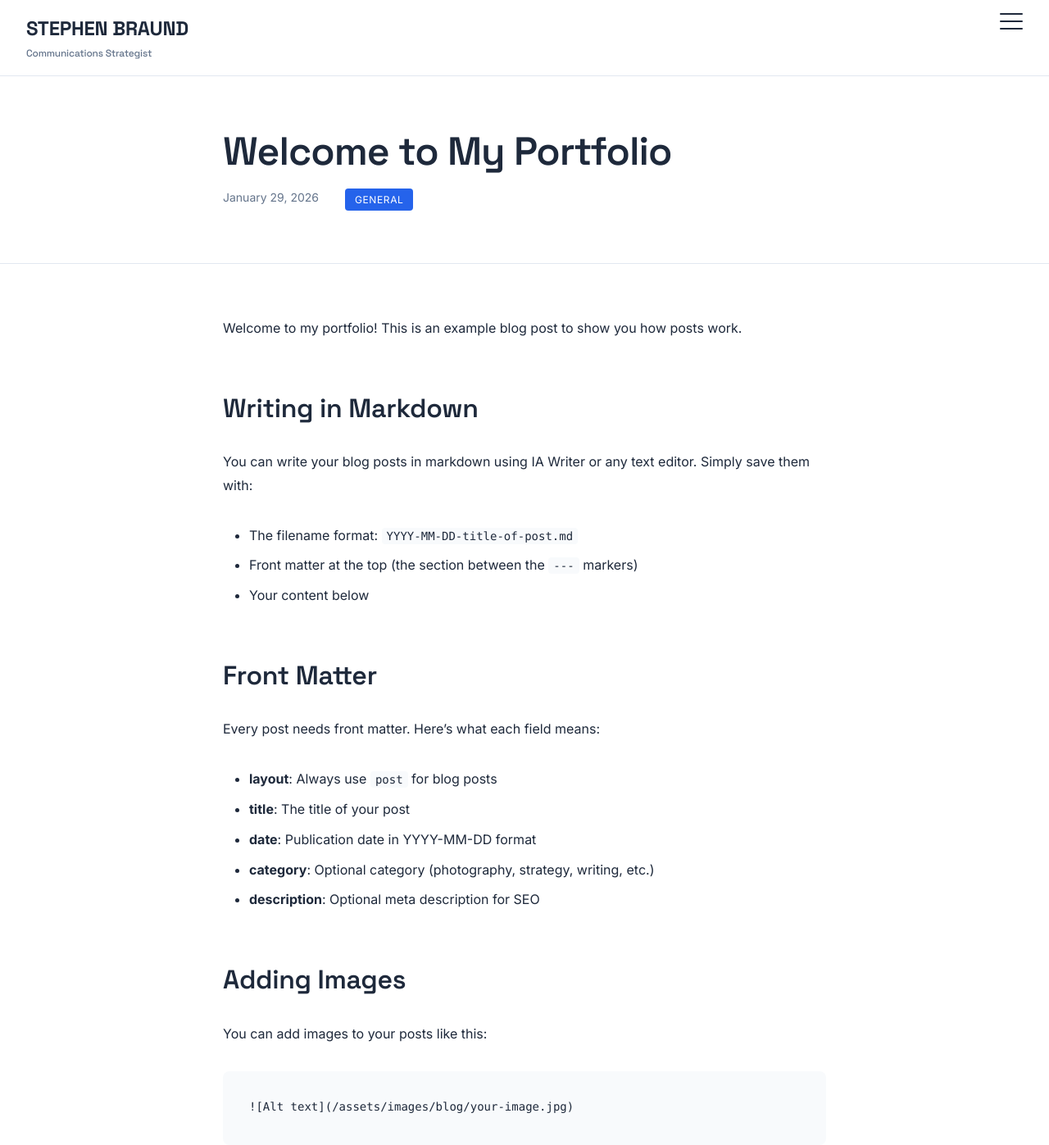
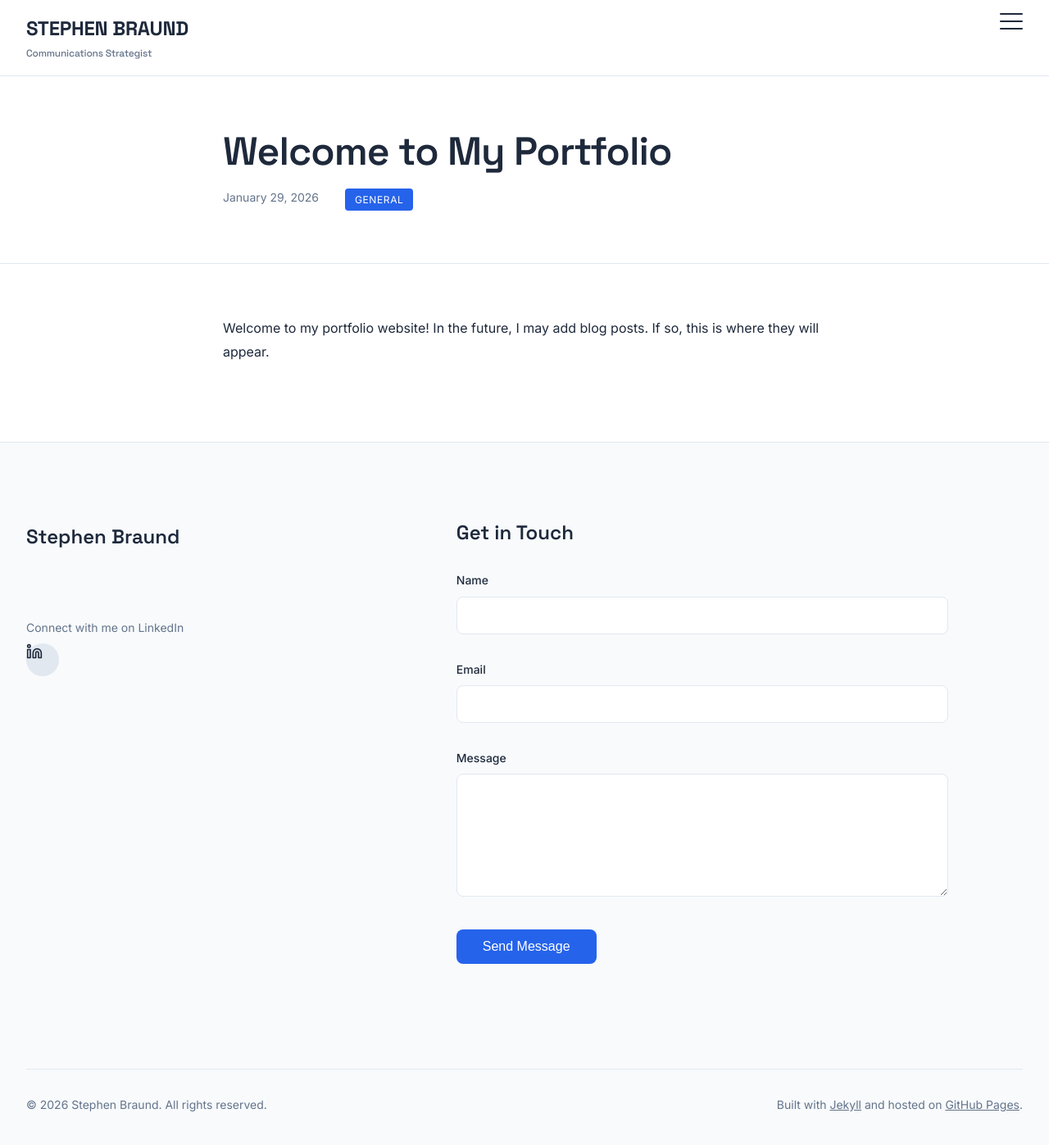
Before and after one commit to braundsab/braund-portfolio, a Jekyll site: the page built from _posts/2026-01-29-welcome.md, in a window 1280 px wide and 1400 px high. Shown: the top 1397 px of the window at 82% size. Built offline with Jekyll 4.4.1, drawn with Linux system fonts in a browser that asks for light colours; some of the changed text lies outside the part shown.

Commit message:
lightbox and blog updates

````diff
--- a/_posts/2026-01-29-welcome.md
+++ b/_posts/2026-01-29-welcome.md
@@ -6,71 +6,4 @@ category: general
 description: "An introduction to my portfolio and what you can expect from this blog."
 ---
 
-Welcome to my portfolio! This is an example blog post to show you how posts work.
-
-## Writing in Markdown
-
-You can write your blog posts in markdown using IA Writer or any text editor. Simply save them with:
-
-- The filename format: `YYYY-MM-DD-title-of-post.md`
-- Front matter at the top (the section between the `---` markers)
-- Your content below
-
-## Front Matter
-
-Every post needs front matter. Here's what each field means:
-
-- **layout**: Always use `post` for blog posts
-- **title**: The title of your post
-- **date**: Publication date in YYYY-MM-DD format
-- **category**: Optional category (photography, strategy, writing, etc.)
-- **description**: Optional meta description for SEO
-
-## Adding Images
-
-You can add images to your posts like this:
-
-```markdown
-![Alt text](/assets/images/blog/your-image.jpg)
-```
-
-Just place your images in the `/assets/images/blog/` folder.
-
-## Formatting Options
-
-You have all standard markdown formatting available:
-
-**Bold text**, *italic text*, [links](https://example.com), and more.
-
-### Lists
-
-- Unordered lists
-- Like this
-- Are easy
-
-1. Ordered lists
-2. Work too
-3. Simple!
-
-### Quotes
-
-> You can add blockquotes for emphasis or to quote others.
-
-### Code
-
-Inline `code` or code blocks:
-
-```python
-def hello_world():
-    print("Hello, world!")
-```
-
-## Publishing Your Posts
-
-1. Write your post in IA Writer
-2. Save it as a `.md` file with the date format: `2026-01-29-my-post-title.md`
-3. Move it to the `_posts` folder in your repository
-4. Commit and push to GitHub
-5. Your post is live!
-
-That's it! Enjoy writing.
+Welcome to my portfolio website! In the future, I may add blog posts. If so, this is where they will appear.
--- a/assets/js/portfolio.js
+++ b/assets/js/portfolio.js
@@ -135,7 +135,7 @@ class Lightbox {
   }
 
   updateContent() {
-    const imageSrc = this.currentGallery[this.currentIndex];
+      const imageSrc = '/braund-portfolio' + this.currentGallery[this.currentIndex];
 
     // Update image with lazy loading
     this.lightboxImage.src = imageSrc;
````
Also changed, not shown: 11 other files.
